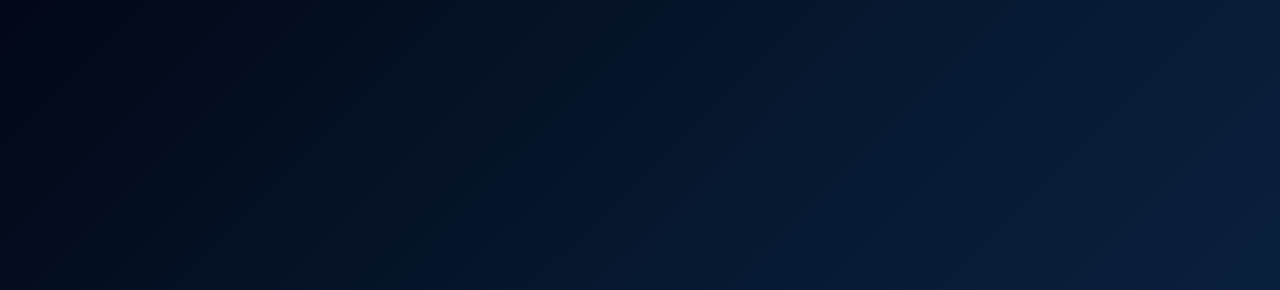
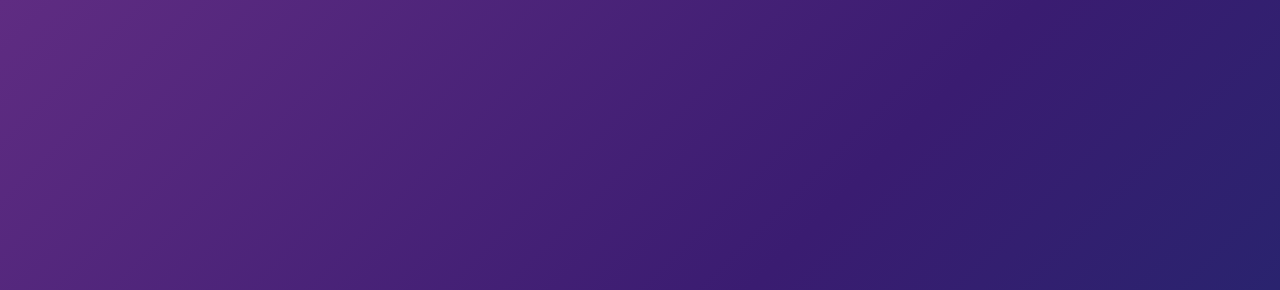
Before and after one commit to fbellini22/bamboc-hit, a plain HTML site: page index.html in a window 1280 px wide. Shown: the top 290 px of the page. Drawn offline with Linux system fonts and the light colour scheme.

```diff
--- a/style.css
+++ b/style.css
@@ -15,7 +15,7 @@
   font-family: Arial, Helvetica, sans-serif;
   color: white;
 
-  background: linear-gradient(135deg, #020817, #071a33, #0b2545);
+  background: linear-gradient(135deg, #5f2c82, #3a1c71, #1a2a6c);
 
   text-align: center;
 }
```
